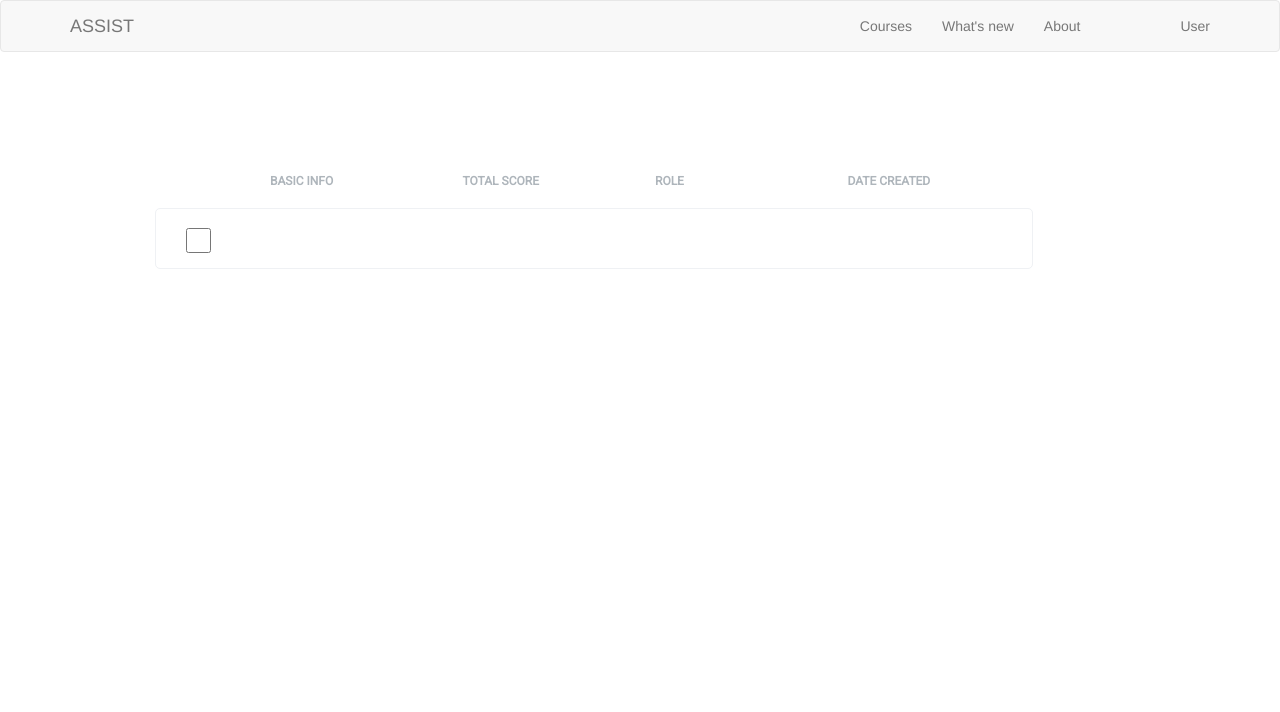
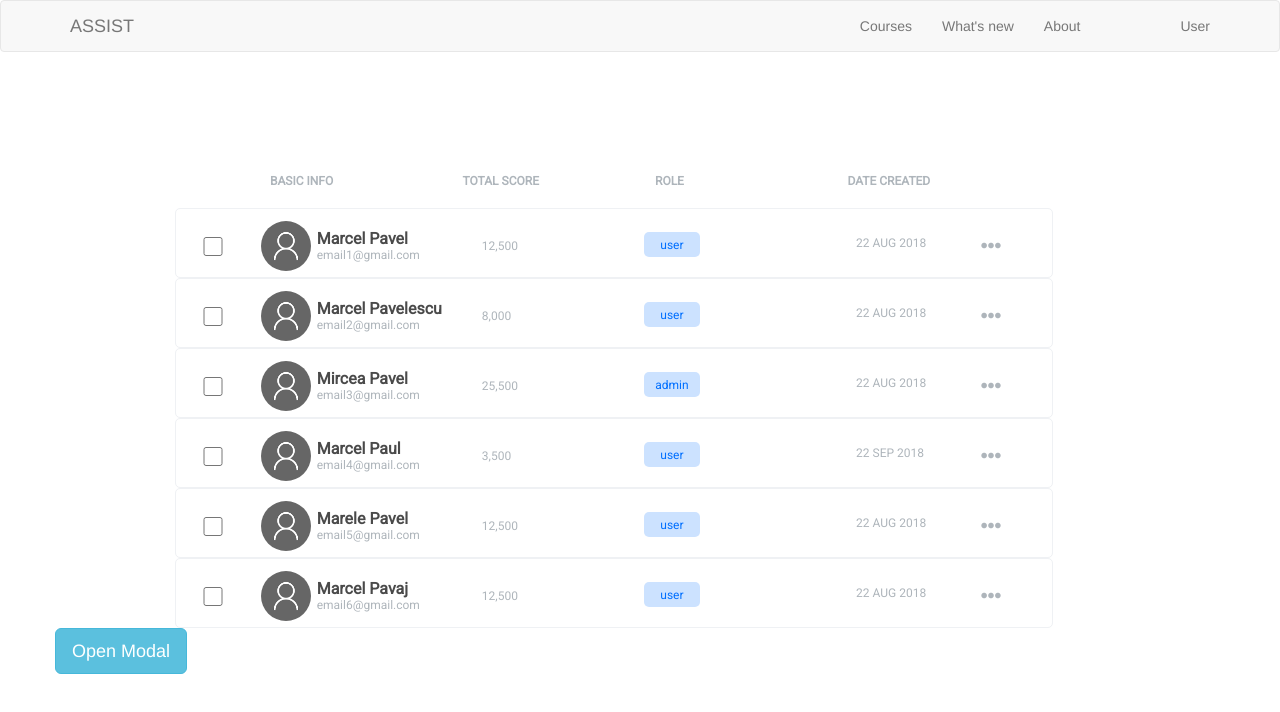
Before and after one commit to internbogdanpatraucean/green_team, an Angular app: page /users in a window 1280 px wide. Shown: the top 712 px of the page. Built offline with nearby package versions, Linux system fonts and the light colour scheme.

Commit message:
[UI] Created User List page with delete, and change user role options.

```diff
--- a/src/app/components/admin/user-list/user-list.component.css
+++ b/src/app/components/admin/user-list/user-list.component.css
@@ -5,15 +5,16 @@
 }
 
 .user-list {
-  margin-right: 100px;
-  margin-left: 100px;
+  margin-right: 120px;
+  margin-left: 120px;
   height: 10%;
   width: 75%;
   border: 1px solid #eff1f4;
   border-radius: 5px;
   background-color: #ffffff;
-  padding: 15px 15px 10px 15px;
+  padding: 5px 15px 5px 15px;
 }
+
 .users-list-headers {
   height: 14px;
   width: 100%;
@@ -25,10 +26,175 @@
   margin-bottom: 20px;
 }
 
-.user-checkbox {
-  height: 25px;
-  width: 25px;
-  background-color: white;
+input[type="checkbox"] {
+  margin: 8px 15px 4px 0px !important;
+}
+
+input[type="checkbox"]:checked {
+  border: 1px solid #006fff;
+}
+
+input[type="checkbox"]:hover {
+  border: 1px solid #006fff;
+}
+
+input[type="checkbox"] {
+  position: absolute;
+  cursor: pointer;
+  height: 19px;
+  width: 20px;
   border: 1px solid #aeb5bb;
   border-radius: 5px;
+  -webkit-appearance: button;
+  white-space: nowrap;
+  overflow: hidden;
+  margin-bottom: -16x;
+  outline: none;
 }
+
+input[type="checkbox"]:before {
+  content: "";
+  /* display: block; */
+  /* position: absolute; */
+  width: 16px;
+  height: 16px;
+  top: 0;
+  left: 0;
+}
+
+input[type="checkbox"]:checked:after {
+  content: "";
+  /* display: block; */
+  width: 5px;
+  height: 10px;
+  border: solid #006fff;
+  border-width: 0 2px 2px 0;
+  -webkit-transform: rotate(45deg);
+  -ms-transform: rotate(45deg);
+  transform: rotate(45deg);
+  position: absolute;
+  top: 2px;
+  left: 6px;
+}
+
+#checkActive {
+  margin-top: 13px;
+  width: 100px;
+  display: block;
+  margin: 0 auto;
+  margin-left: -3px;
+  margin-top: 5px;
+}
+
+img {
+  border-radius: 50%;
+}
+
+.user-pic {
+  margin-left: -30px;
+  margin-top: 7px;
+}
+
+.username {
+  height: 1.9%;
+  width: 150px;
+  color: #4a4a4a;
+  font-family: Roboto;
+  font-size: 16px;
+  font-weight: bold;
+  line-height: 19px;
+  margin-top: 15px;
+  margin-left: 25px;
+}
+
+.user-email {
+  height: 1.6%;
+  width: 8.47%;
+  color: #aeb5bb;
+  font-family: Roboto;
+  font-size: 12px;
+  line-height: 14px;
+  margin-left: 25px;
+  margin-top: -10px;
+}
+
+.user-score {
+  height: 1.4%;
+  width: 2.57%;
+  color: #aeb5bb;
+  font-family: Roboto;
+  font-size: 12px;
+  line-height: 14px;
+}
+
+.user-score-position {
+  margin-top: 25px;
+  margin-left: -6px;
+}
+
+.user-role {
+  height: 25px;
+  width: 50%;
+  border-radius: 5px;
+  background-color: #cce2ff;
+  margin-left: -55px;
+  margin-top: 18px;
+  display: table;
+}
+
+.user-role-text {
+  height: 1.6%;
+  width: 3.75%;
+  color: #006fff;
+  font-family: Roboto;
+  font-size: 12px;
+  line-height: 14px;
+  text-align: center;
+  vertical-align: middle;
+  display: table-cell;
+}
+
+.user-date {
+  margin-top: 22px;
+  margin-left: 16px;
+}
+
+.user-date-text {
+  height: 1.4%;
+  width: 100%;
+  color: #aeb5bb;
+  font-family: Roboto;
+  font-size: 12px;
+  line-height: 14px;
+}
+
+.dots-menu {
+  color: #AEB5BB;
+  font-size: 20px;
+  margin-top: 18px;
+}
+
+#dots:hover {
+  color: #006FFF;
+}
+
+.context-menu {
+    width: 200px;
+    border-radius: 5px;
+    background-color: #006FFF;
+    position: absolute;
+    padding: 15px 15px 0px 15px;
+    float: left;
+    right: 30px;
+    z-index: 1;
+}
+
+.menu-option {
+  width: 100%;
+  color: white;
+}
+
+#menu > p:hover {
+  color: #C5EFF7;
+  cursor: default;
+}
--- a/src/app/components/admin/user-list/user-list.component.html
+++ b/src/app/components/admin/user-list/user-list.component.html
@@ -25,37 +25,94 @@
     </section>
 
     <!--user list-->
-    <section class="row user-list">
+    <section class="row user-list" *ngFor="let user of userList">
 
       <!--checkbox-->
       <div class="col-xs-1">
-          <input type="checkbox" class="user-checkbox">
+        <div id="checkActive">
+          <label>
+            <input type="checkbox" readonly>
+          </label>
+        </div>
       </div>
 
       <!--basic info-->
       <div class="col-xs-3">
 
+        <!--Profile picture-->
+        <div>
+          <div class="user-pic col-xs-2">
+            <img src="{{user.userPicture}}" width="50" height="50">
+          </div>
+
+          <!--Username and email-->
+          <div class="col-xs-10">
+            <p class="username">{{user.userName}}</p>
+            <p class="user-email">{{user.userEmail}}</p>
+          </div>
+        </div>
       </div>
 
       <!--total score-->
       <div class="col-xs-3">
-
+        <div class="user-score-position">
+          <p class="user-score">{{user.userScore}}</p>
+        </div>
       </div>
 
       <!--role-->
       <div class="col-xs-2">
-
+        <div class="user-role">
+          <p class="user-role-text">{{user.userRole}}</p>
+        </div>
       </div>
 
       <!--date created-->
       <div class="col-xs-2">
-
+        <div class="user-date">
+          <p class="user-date-text">{{user.userDate}}</p>
+        </div>
       </div>
 
       <!--context menu-->
       <div class="col-xs-1">
+        <p id="dots" class="dots-menu" (click)="onContextMenuClick(user)"><i class="fas fa-ellipsis-h"></i></p>
+
+        <div id="menu" class="context-menu" *ngIf="user.showMenu" (mouseleave)="onMouseLeave(user)">
+          <!--edit-->
+          <p class="menu-option" (click)="showEditModal()"><i class="far fa-edit"></i> Edit</p>
+          <!--delete-->
+          <p class="menu-option" (click)="deleteUser(user)"><i class="fas fa-trash-alt"></i> Delete</p>
+          <!--change role-->
+          <p class="menu-option" (click)="changeUserRole(user)"><i class="fas fa-key"></i> {{user.userChangeRole}}</p>
+        </div>
+      </div>
+
+      <!--edit user-->
+
+
+    </section>
+    <button type="button" class="btn btn-info btn-lg" data-toggle="modal" data-target="#myModal">Open Modal</button>
+
+    <!-- Modal -->
+    <div id="myModal" class="modal fade" role="dialog">
+      <div class="modal-dialog">
+
+        <!-- Modal content-->
+        <div class="modal-content">
+          <div class="modal-header">
+            <button type="button" class="close" data-dismiss="modal">&times;</button>
+            <h4 class="modal-title">Modal Header</h4>
+          </div>
+          <div class="modal-body">
+            <p>Some text in the modal.</p>
+          </div>
+          <div class="modal-footer">
+            <button type="button" class="btn btn-default" data-dismiss="modal">Close</button>
+          </div>
+        </div>
 
       </div>
-    </section>
+    </div>
   </div>
 </div>
--- a/src/app/components/admin/user-list/user-list.component.ts
+++ b/src/app/components/admin/user-list/user-list.component.ts
@@ -1,4 +1,5 @@
 import { Component, OnInit } from '@angular/core';
+import { User } from './user.model';
 
 @Component({
   selector: 'app-user-list',
@@ -9,7 +10,38 @@ export class UserListComponent implements OnInit {
 
   constructor() { }
 
+  userList: User[] = [
+    new User('Marcel Pavel', 'email1@gmail.com', '../../../../assets/profile_pic.png', '22 AUG 2018', '12,500', false),
+    new User('Marcel Pavelescu', 'email2@gmail.com', '../../../../assets/profile_pic.png', '22 AUG 2018', '8,000', false),
+    new User('Mircea Pavel', 'email3@gmail.com', '../../../../assets/profile_pic.png', '22 AUG 2018', '25,500', true),
+    new User('Marcel Paul', 'email4@gmail.com', '../../../../assets/profile_pic.png', '22 SEP 2018', '3,500', false),
+    new User('Marele Pavel', 'email5@gmail.com', '../../../../assets/profile_pic.png', '22 AUG 2018', '12,500', false),
+    new User('Marcel Pavaj', 'email6@gmail.com', '../../../../assets/profile_pic.png', '22 AUG 2018', '12,500', false)
+  ];
+
   ngOnInit() {
   }
 
+  onContextMenuClick(user: User) {
+     user.showMenu = !user.showMenu;
+  }
+
+  onMouseLeave(user: User) {
+    user.showMenu = false;
+  }
+
+  changeUserRole(user: User) {
+    user.userIsAdmin = !user.userIsAdmin;
+    user.userRole = (user.userIsAdmin) ? 'admin' : 'user';
+    // request to server
+  }
+
+  deleteUser(user: User) {
+    this.userList.splice(this.userList.indexOf(user), 1);
+    // request to server
+  }
+
+  showEditModal() {
+    document.getElementById('showModal').click();
+  }
 }
--- /dev/null
+++ b/src/app/components/admin/user-list/user.model.ts
@@ -0,0 +1,27 @@
+export class User {
+  userName: string;
+  userEmail: string;
+  userPicture: string;
+  userRole: string;
+  userDate: string;
+  userScore: string;
+  showMenu: boolean;
+  userIsAdmin: boolean;
+  userChangeRole: string;
+
+  constructor(name: string, email: string, pic: string, date: string, score: string, admin: boolean ) {
+    this.userName = name;
+    this.userEmail = email;
+    this.userPicture = pic;
+    this.userDate = date;
+    this.userScore = score;
+    this.showMenu = false;
+    this.userIsAdmin = admin;
+    this.userRole = (this.userIsAdmin) ? 'admin' : 'user';
+    this.userChangeRole = (this.userIsAdmin) ? 'Make it user' : 'Make it an administrator';
+  }
+
+  setMenu(on: boolean) {
+    this.showMenu = on;
+  }
+}
```
